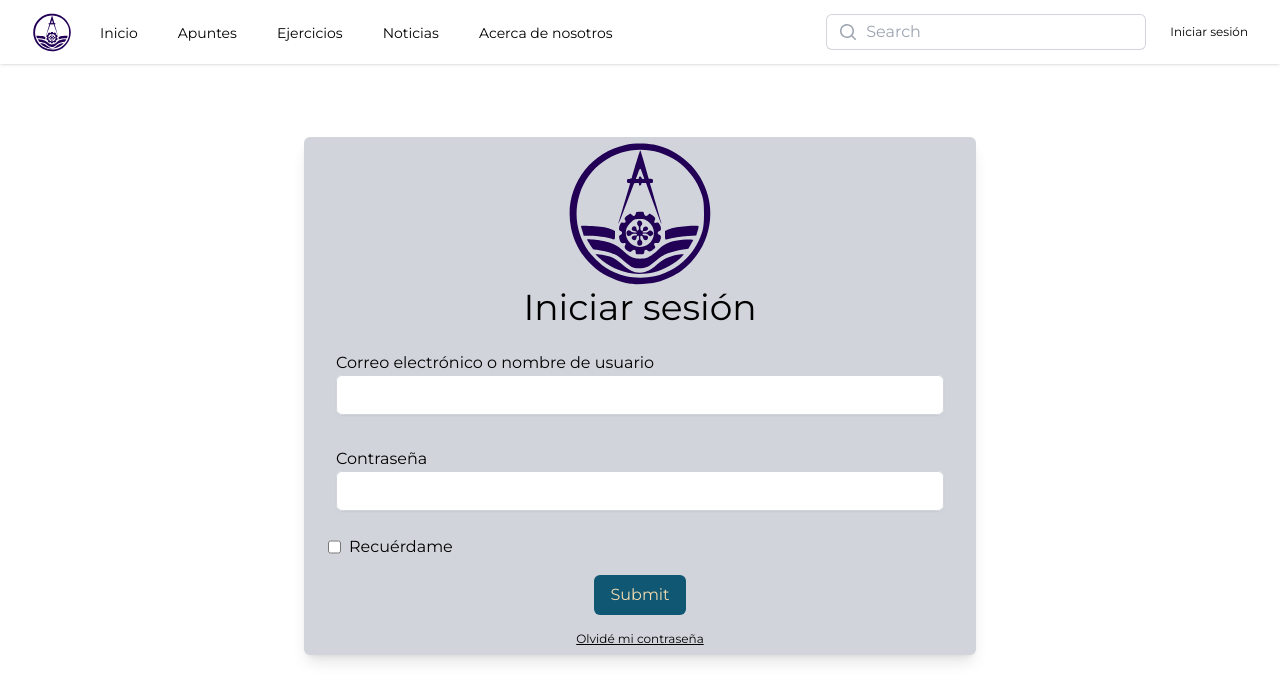
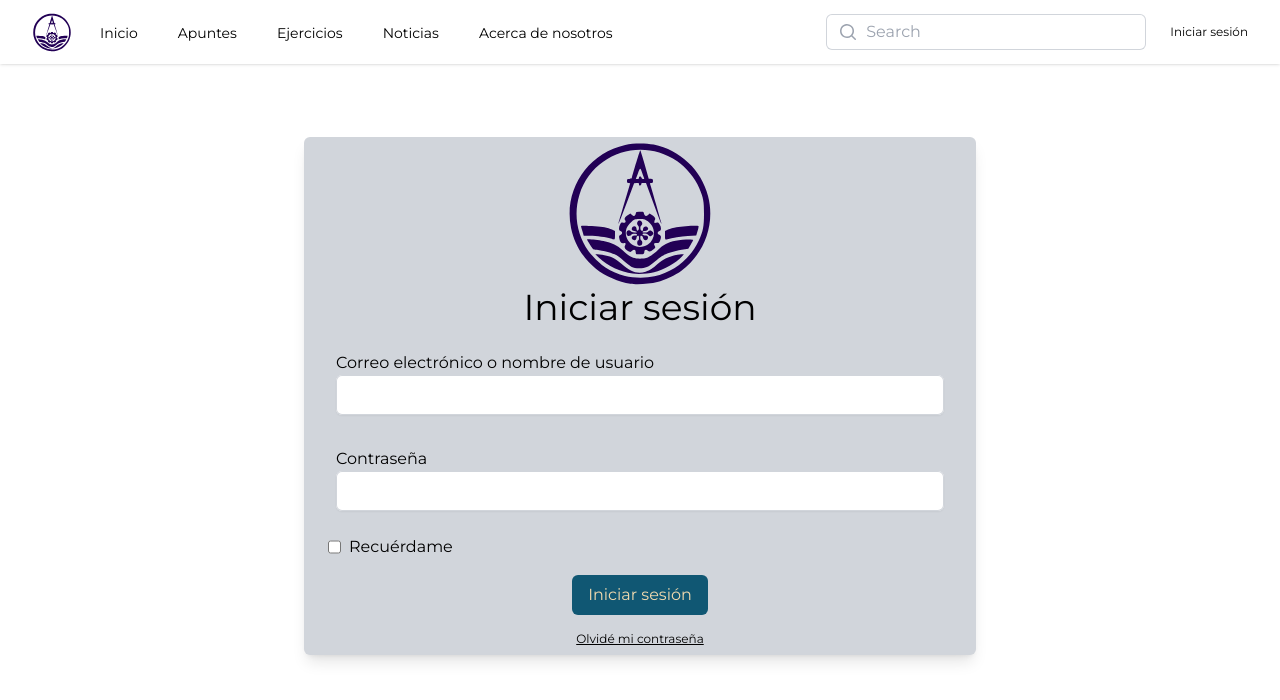
Before and after one commit to RodriguezRamirezGerardoOmar/disclosure-page-uac-omm, a Next.js app in the folder icpc-frontned/: page /login in a window 1280 px wide. Shown: the top 700 px of the page. Built offline with nearby package versions, Linux system fonts and the light colour scheme.

Commit message:
Fux (LoginCardComponent) submit text changed The LoginCardComponent submit button text was changed to adapt to the proposed design

```diff
--- a/icpc-frontned/src/app/components/cards/LoginCardComponent.tsx
+++ b/icpc-frontned/src/app/components/cards/LoginCardComponent.tsx
@@ -49,7 +49,7 @@ export default function LoginCardComponent({ children, onSubmit, ...props }: Rea
               : child
           })}
 
-          <SubmitComponent />
+          <SubmitComponent text='Iniciar sesión'/>
           <Link
             href='/forgot'
             className='underline self-center hover:text-secondary dark:text-dark-accent dark:hover:text-dark-complementary m-2'>
```
